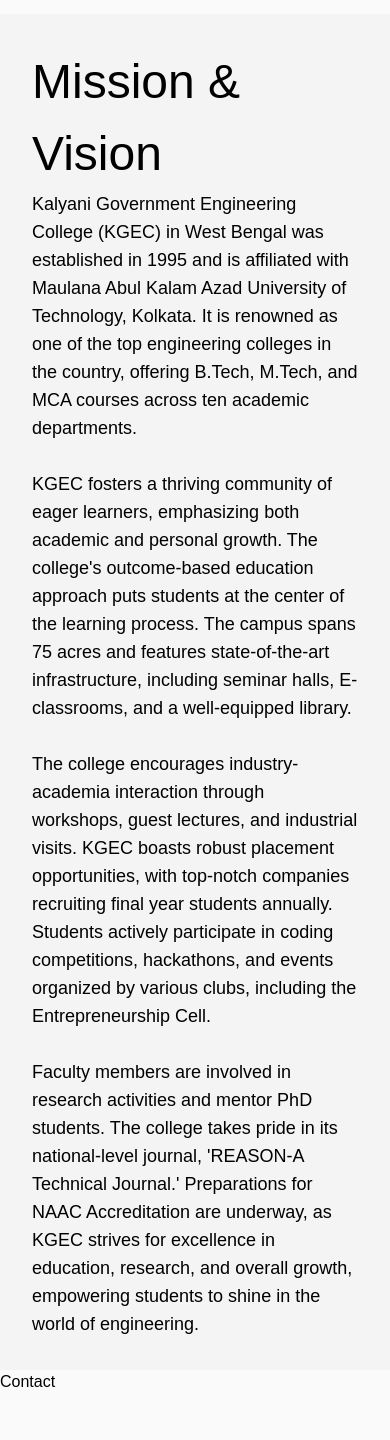
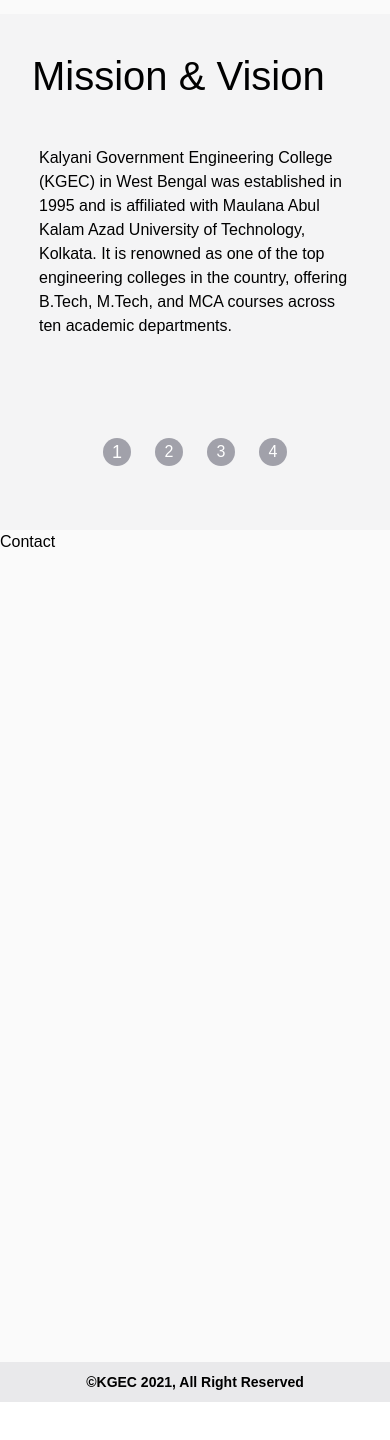
Before and after one commit to kgec-alumni-interaction-cell/website, a Next.js app: page / in a window 390 px wide. Shown: the part 1698-3138 px from the top of the page. After the commit the page ends 3100 px from the top, so only its background shows below. Built offline with nearby package versions, Linux system fonts and the light colour scheme; a web font is replaced by a local one.

Commit message:
feat: huge mnv update

```diff
--- a/src/components/home/mnv/index.tsx
+++ b/src/components/home/mnv/index.tsx
@@ -1,40 +1,40 @@
+import Slide from "@/components/slideshow/Slide";
+import Slideshow from "@/components/slideshow/Slideshow";
+
+const points = [
+  "Kalyani Government Engineering College (KGEC) in West Bengal was established in 1995 and is affiliated with Maulana Abul Kalam Azad University of Technology, Kolkata. It is renowned as one of the top engineering colleges in the country, offering B.Tech, M.Tech, and MCA courses across ten academic departments.",
+  "KGEC fosters a thriving community of eager learners, emphasizing both academic and personal growth. The college's outcome-based education approach puts students at the center of the learning process. The campus spans 75 acres and features state-of-the-art infrastructure, including seminar halls, E-classrooms, and a well-equipped library.",
+  "The college encourages industry-academia interaction through workshops, guest lectures, and industrial visits. KGEC boasts robust placement opportunities, with top-notch companies recruiting final year students annually. Students actively participate in coding competitions, hackathons, and events organized by various clubs, including the Entrepreneurship Cell.",
+  "Faculty members are involved in research activities and mentor PhD students. The college takes pride in its national-level journal, 'REASON-A Technical Journal.' Preparations for NAAC Accreditation are underway, as KGEC strives for excellence in education, research, and overall growth, empowering students to shine in the world of engineering.",
+];
+
 export default function HomeMNV() {
   return (
     <section className=" bg-zinc-100 min-w-full flex flex-col p-8 lg:p-24">
-      <p className="text-[3rem]">Mission & Vision</p>
+      <p className="text-[2.5rem] mb-10 lg:mb-5">Mission & Vision</p>
 
-      <ul className="text-lg flex flex-col gap-7">
-        <li>
-          Kalyani Government Engineering College (KGEC) in West Bengal was
-          established in 1995 and is affiliated with Maulana Abul Kalam Azad
-          University of Technology, Kolkata. It is renowned as one of the top
-          engineering colleges in the country, offering B.Tech, M.Tech, and MCA
-          courses across ten academic departments.
-        </li>
-        <li>
-          KGEC fosters a thriving community of eager learners, emphasizing both
-          academic and personal growth. The college&apos;s outcome-based education
-          approach puts students at the center of the learning process. The
-          campus spans 75 acres and features state-of-the-art infrastructure,
-          including seminar halls, E-classrooms, and a well-equipped library.
-        </li>
-        <li>
-          The college encourages industry-academia interaction through
-          workshops, guest lectures, and industrial visits. KGEC boasts robust
-          placement opportunities, with top-notch companies recruiting final
-          year students annually. Students actively participate in coding
-          competitions, hackathons, and events organized by various clubs,
-          including the Entrepreneurship Cell.
-        </li>
-        <li>
-          Faculty members are involved in research activities and mentor PhD
-          students. The college takes pride in its national-level journal,
-          &apos;REASON-A Technical Journal.&apos; Preparations for NAAC Accreditation are
-          underway, as KGEC strives for excellence in education, research, and
-          overall growth, empowering students to shine in the world of
-          engineering.
-        </li>
-      </ul>
+      <div className="lg:hidden">
+        <Slideshow>
+          {points.map((point: string, idx) => (
+            <Slide key={idx}>
+              <div className="flex h-full w-[80vw] mx-auto whitespace-normal">
+                <p className="text-md">{point}</p>
+              </div>
+            </Slide>
+          ))}
+        </Slideshow>
+      </div>
+
+      <ol className="hidden lg:flex text-lg flex-col gap-9">
+        {points.map((point: string, idx) => (
+          <div className="flex justify-center" key={idx}>
+            <div className="my-6 mr-12 h-[30px] w-[50px] p-2 py-3 flex items-center justify-center rounded-full bg-zinc-400 text-white">
+              {idx + 1}
+            </div>
+            <li>{point}</li>
+          </div>
+        ))}
+      </ol>
     </section>
   );
 }
--- /dev/null
+++ b/src/components/slideshow/Slide.tsx
@@ -0,0 +1,12 @@
+interface Props {
+  children: React.ReactNode;
+}
+function Slide({ children }: Props) {
+  return (
+    <div className="w-full inline-block">
+      {children}
+    </div>
+  )
+}
+
+export default Slide
--- /dev/null
+++ b/src/components/slideshow/Slideshow.tsx
@@ -0,0 +1,65 @@
+import { Children, useEffect, useState, useRef, useLayoutEffect } from "react";
+
+interface Props {
+  children: React.ReactNode;
+}
+
+function Slideshow({ children }: Props) {
+  const [index, setIndex] = useState(0);
+  const [slideWidth, setSlideWidth] = useState(0);
+  const ref = useRef<HTMLDivElement>(null);
+
+  useLayoutEffect(() => {
+    if (ref.current) {
+      setSlideWidth(ref.current.offsetWidth);
+    }
+  }, []);
+
+  useEffect(() => {
+    setTimeout(() => {}, 2500);
+  }, [index]);
+
+  return (
+    <div className="mx-0 my-auto overflow-hidden">
+      <div
+        ref={ref}
+        className="whitespace-nowrap transition"
+        style={{
+          transform: `translate3d(${-index * slideWidth}px, 0, 0)`,
+          transition: "ease 1000ms",
+        }}
+      >
+        {children}
+      </div>
+
+      <div className="text-center flex flex-col flex-grow mt-10">
+        <div className="flex justify-center items-center mb-5">
+          {Children.map(children, (_, idx) => (
+            <div
+              key={idx}
+              className={`m-3 flex h-7 w-7 items-center justify-center rounded-full cursor-pointer bg-zinc-400 text-white ${
+                index === idx ? "h-10 w-10 text-lg" : ""
+              }`}
+              onClick={() => {
+                setIndex(idx);
+              }}
+            >{idx+1}</div>
+          ))}
+        </div>
+
+        {/* <button
+          className="bg-zinc-400 text-white mx-3 my-2 py-5 rounded-md"
+          onClick={() => {
+            setIndex((prev) =>
+              prev === Children.count(children) - 1 ? 0 : prev + 1
+            );
+          }}
+        >
+          Get Started
+        </button> */}
+      </div>
+    </div>
+  );
+}
+
+export default Slideshow;
```
